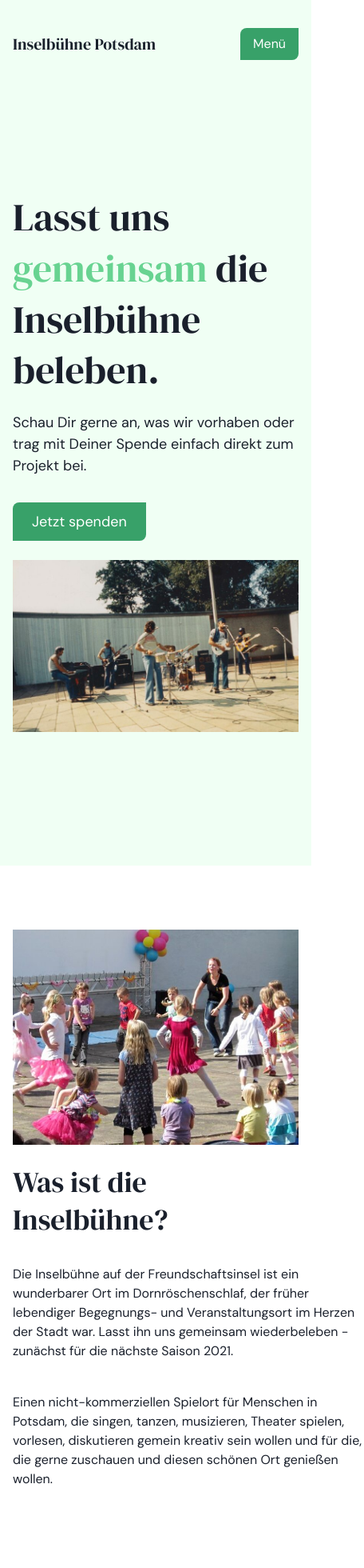
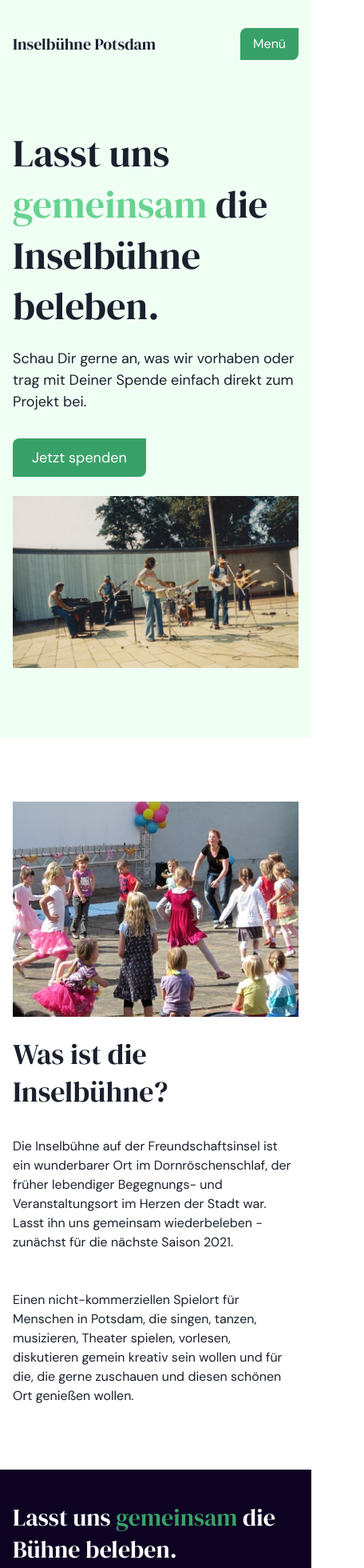
Before and after one commit to potsdamer-buergerstiftung/inselbuehne, a Next.js app: page / in a window 390 px wide. Shown: the top 1960 px of the page at 80% size, 456 px wide, since content can reach past the window. Built offline with nearby package versions, Linux system fonts and the light colour scheme; no server answers.

Commit message:
Fix overflow section Make padding smaller on mobile

```diff
--- a/pages/index.tsx
+++ b/pages/index.tsx
@@ -15,7 +15,12 @@ import MotionBox from "../components/MotionBox";
 export default function AboutOurProject() {
   return (
     <Layout title="Unser Vorhaben" fluid>
-      <Box as="section" background="green.50" pb="40" pt="60">
+      <Box
+        as="section"
+        background="green.50"
+        pb={{ base: "20", md: "40" }}
+        pt={{ base: "40", md: "60" }}
+      >
         <Container maxW="6xl">
           <Grid gap={6} templateColumns="repeat(12, 1fr)" alignItems="center">
             <GridItem colSpan={{ base: 12, md: 7 }}>
@@ -42,7 +47,7 @@ export default function AboutOurProject() {
           </Grid>
         </Container>
       </Box>
-      <Box as="section" pb="40" pt="20">
+      <Box as="section" pb={{ base: "20", md: "40" }} pt="20">
         <Container maxW="6xl" centerContent>
           <Grid gap={4} templateColumns="repeat(12, 1fr)" alignItems="center">
             <GridItem colSpan={{ base: 12, md: 5 }}>
@@ -52,7 +57,7 @@ export default function AboutOurProject() {
               <Heading as="h1" fontSize="4xl" mb="8">
                 Was ist die Inselbühne?
               </Heading>
-              <Grid gap={10} templateColumns="repeat(12, 1fr)">
+              <Grid columnGap={6} rowGap={12} templateColumns="repeat(12, 1fr)">
                 <GridItem colSpan={{ base: 12, md: 6 }}>
                   <Text>
                     Die Inselbühne auf der Freundschaftsinsel ist ein
```
